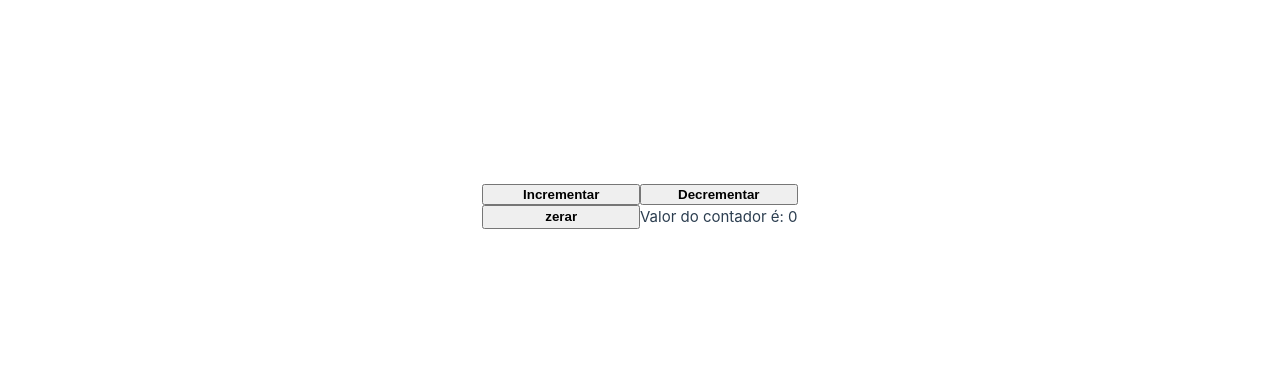
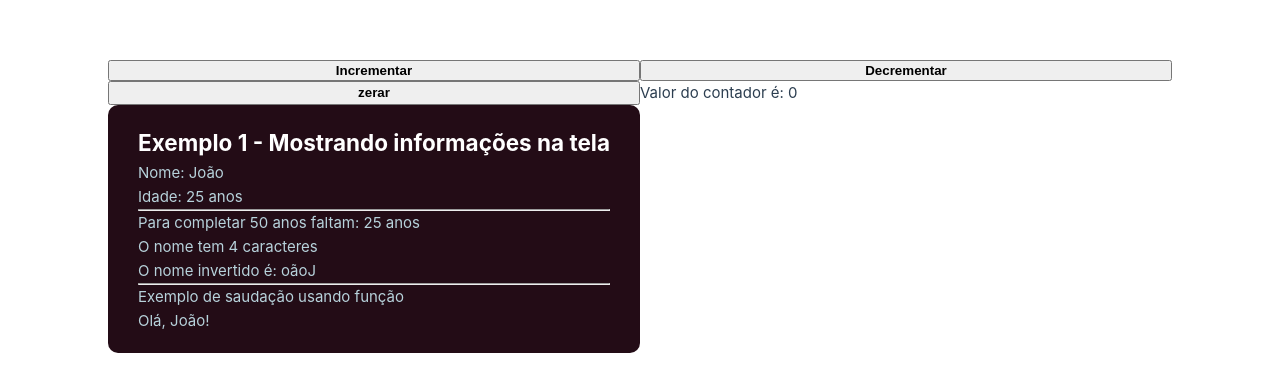
Before and after one commit to VictorSedlak1/ProjetoDesWeb2-2023, a Vue app: page / in a window 1280 px wide. Shown: the part 194-586 px from the top of the page. Built offline with nearby package versions, Linux system fonts and the light colour scheme.

Commit message:
ObaBear_03

```diff
--- a/src/App.vue
+++ b/src/App.vue
@@ -20,6 +20,17 @@ function zerarContador(){
 onMounted(() => {
   console.log(`O valor inicial do contador é ${contador.value}.`)
 })
+
+const nome = 'João'
+    const idade = 25
+
+    function inverter(texto) {
+        return texto.split('').reverse().join('')
+    }
+
+    function saudacao() {
+        return `Olá, ${nome}!`
+    }
 </script>
 
 <template>
@@ -28,10 +39,36 @@ onMounted(() => {
   <button @click="zerarContador">zerar</button>
 
   <p>Valor do contador é: {{ contador }}</p>
+
+  <div class="info">
+        <h1>Exemplo 1 - Mostrando informações na tela</h1>
+        <p>Nome: {{ nome }} </p>
+        <p>Idade: {{ idade }}  anos</p>
+        <hr />
+        <p>Para completar 50 anos faltam: {{ 50 - idade }}  anos</p>
+        <p>O nome tem {{ nome.length }}  caracteres</p>
+        <p>O nome invertido é: {{ inverter(nome) }} </p>
+        <hr />
+        <p> Exemplo de saudação usando função</p>
+        <p> {{ saudacao() }}  </p>
+    </div>
 </template>
 
 <style scoped>
 button {
   font-weight: bold;
 }
+
+.info {
+  background-color: rgba(35,12,22,1);
+  padding: 20px 30px;
+  color: rgb(183, 210, 219);
+  border-radius: 10px;
+}
+
+h1 {
+  color: white;
+  font-weight: bold;
+  font-size: 1.5em;
+}
 </style>
```
